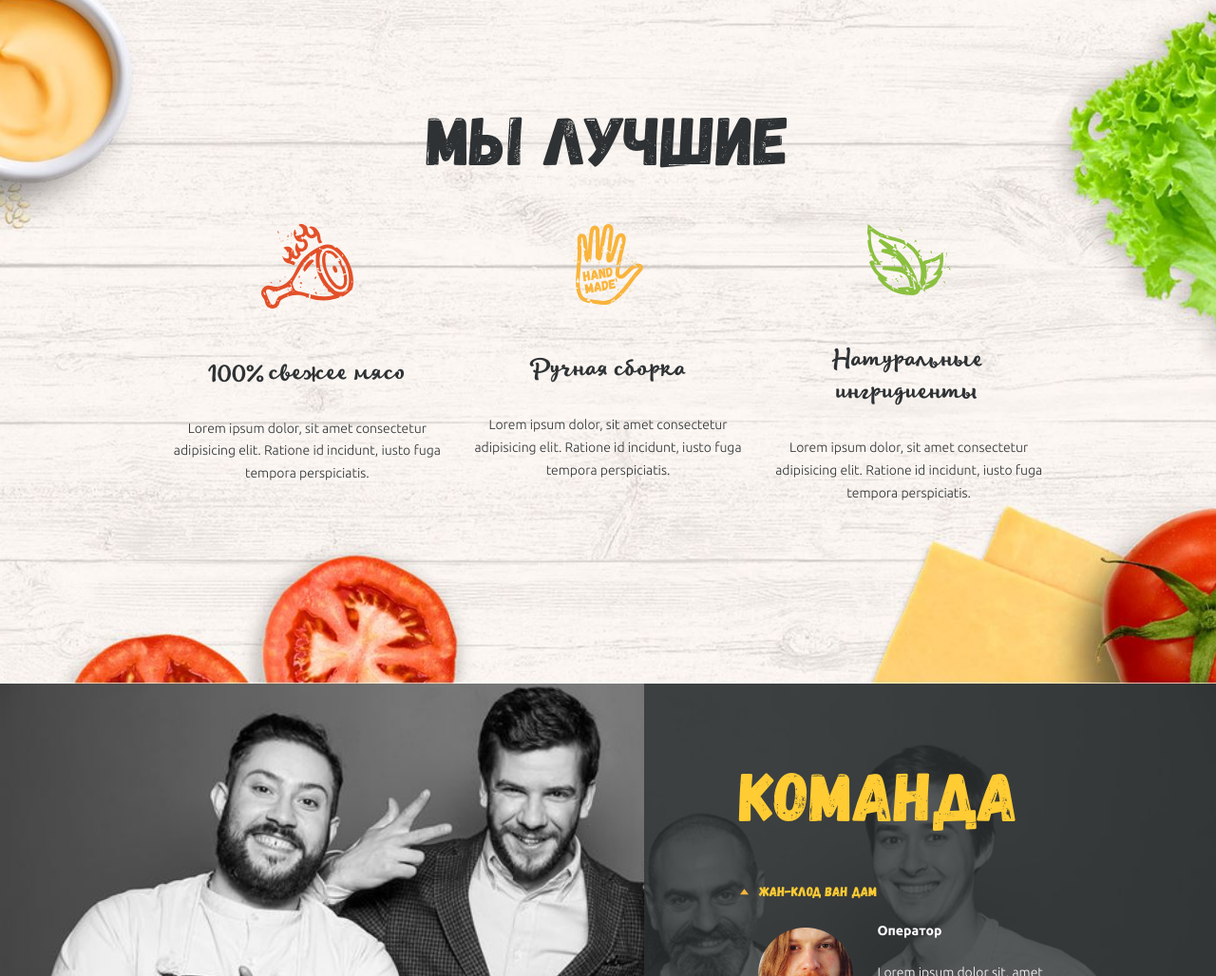
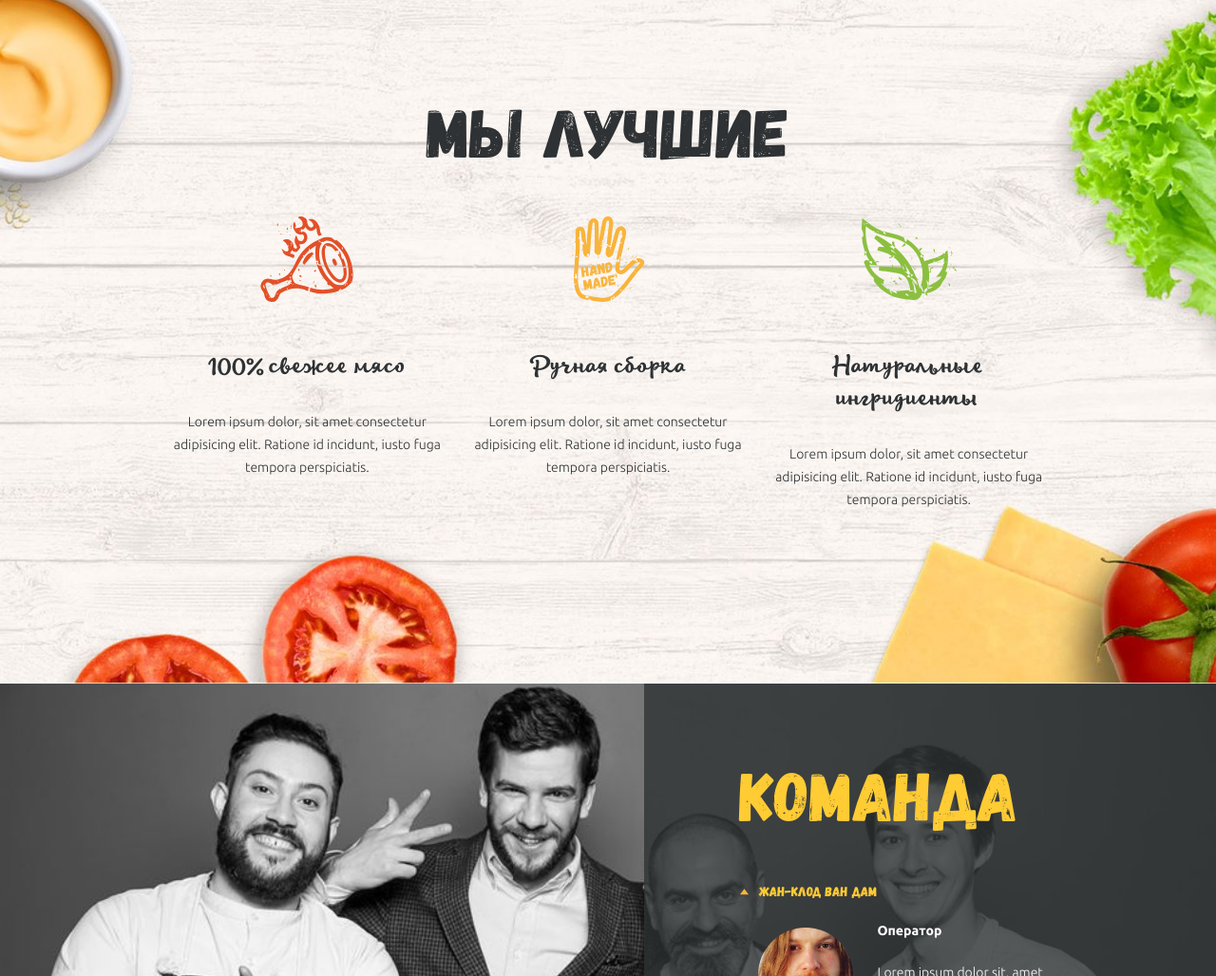
Before and after one commit to git-pots-akk/git-pots-akk.github.io, a plain HTML site: page index.html in a window 1280 px wide. Shown: the part 880-1908 px from the top of the page at 95% size. Drawn offline with Linux system fonts and the light colour scheme.

Commit message:
added sprite svg

```diff
--- a/css/blocks/wearebest.scss
+++ b/css/blocks/wearebest.scss
@@ -50,3 +50,8 @@
   text-align: center;
   line-height: 1.7;
 }
+
+.icon {
+  width: 100px;
+  height: 90px;
+}
--- a/index.html
+++ b/index.html
@@ -67,7 +67,9 @@
           <ul class="wearebest__list">
             <li class="wearebest__item">
               <div class="wearebest__img">
-                  <img src="img/icons/meat.svg" alt="100% свежее мясо">
+                  <svg class="icon meat-icon">
+                    <use xlink:href="img/icons/sprite.svg#meat"></use>
+                  </svg>
               </div>
               <div class="wearebest__subtitle">
                 100% свежее мясо
@@ -78,7 +80,9 @@
             </li>
             <li class="wearebest__item">
               <div class="wearebest__img">
-                <img src="img/icons/hand.svg" alt="Ручная сборка">
+                <svg class="icon hand-icon">
+                  <use xlink:href="img/icons/sprite.svg#hand"></use>
+                </svg>
               </div>
               <div class="wearebest__subtitle">
                 Ручная сборка
@@ -89,7 +93,9 @@
             </li>
             <li class="wearebest__item">
               <div class="wearebest__img">
-                <img src="img/icons/natural.svg" alt="Натуральные ингридиенты">
+                <svg class="icon natural-icon">
+                  <use xlink:href="img/icons/sprite.svg#natural"></use>
+                </svg>
               </div>
               <div class="wearebest__subtitle">
                 Натуральные ингридиенты
```
Also changed, not shown: css/main.css, img/icons/sprite.svg (added).
